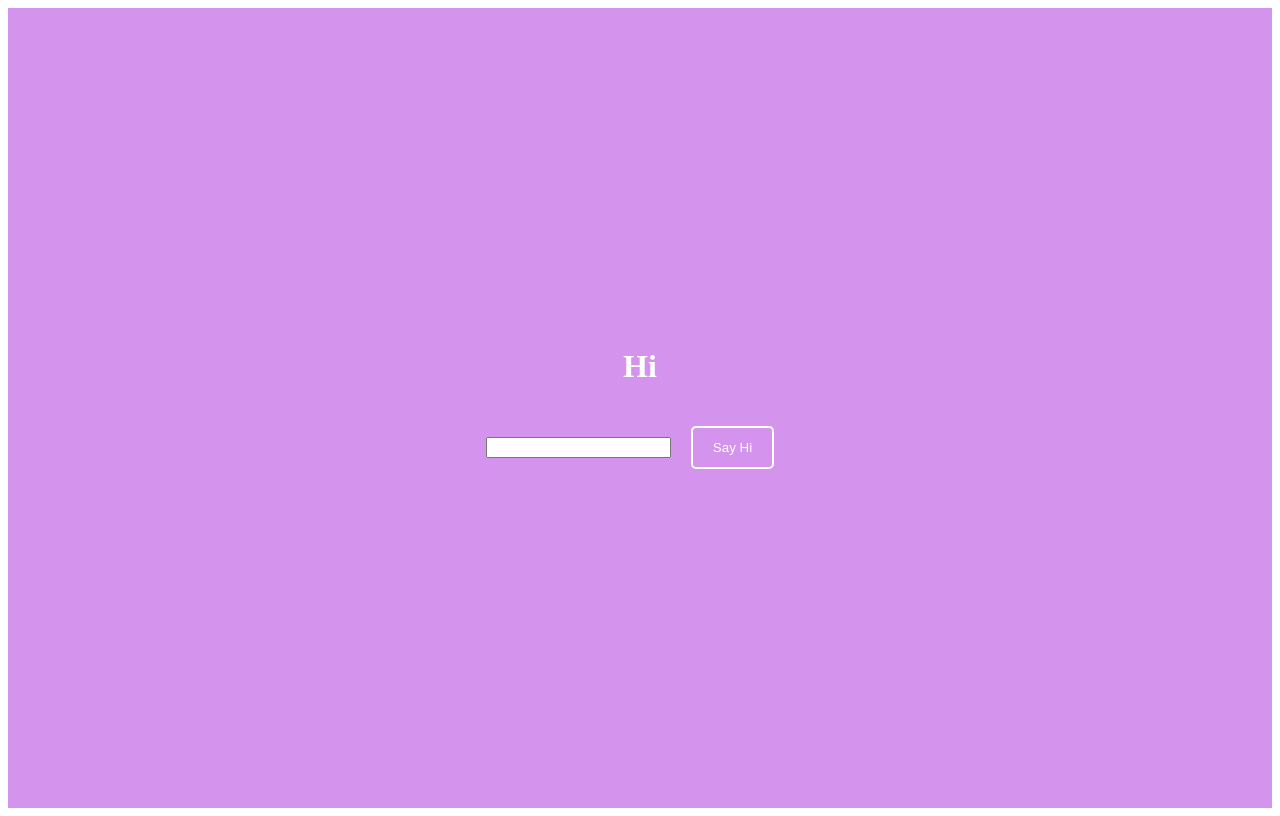
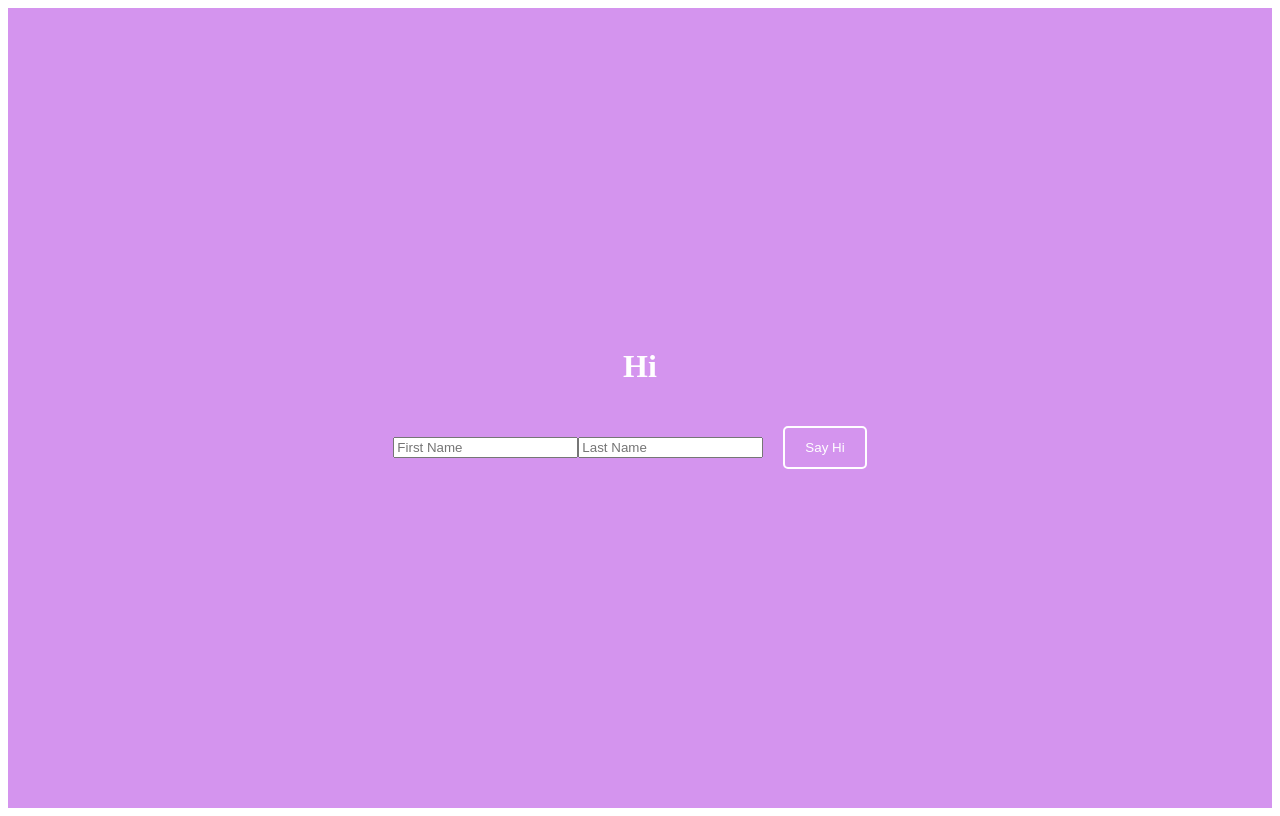
Before and after one commit to SharjeelMoqrabKhan/Basic-React-Learning-2020, a React (Create React App) app: page / in a window 1280 px wide. Built offline with nearby package versions, Linux system fonts and the light colour scheme; a web font is replaced by a local one.

Commit message:
Complex Multiple Input Form States

```diff
--- a/src/Form.jsx
+++ b/src/Form.jsx
@@ -2,21 +2,50 @@ import React, { useState } from "react";
 import "../src/event.css";
 
 const Form = () => {
-  const [name, setname] = useState("");
-  const [fullName, setFullName] = useState();
+  const [fullName, setFullname] = useState({
+    firstName: "",
+    lastName: "",
+  });
+
+  const inputHandler = (e) => {
+    const value = e.target.value;
+    const name = e.target.name;
+    setFullname((preValue) => {
+      if (name === "firstName") {
+        return {
+          firstName: value,
+          lastName: preValue.lastName,
+        };
+      } else if (name === "lastName") {
+        return {
+          firstName: preValue.firstName,
+          lastName: value,
+        };
+      }
+    });
+  };
 
   return (
     <div>
-      <h1 style={{ color: "white" }}>Hi {fullName}</h1>
+      <h1 style={{ color: "white" }}>
+        Hi {fullName.firstName} {fullName.lastName}
+      </h1>
       <form onSubmit={(e) => e.preventDefault()}>
-        <input type="text" onChange={(e) => setname(e.target.value)} />
-        <button
-          type="submit"
-          style={{ margin: "20px" }}
-          onClick={() => {
-            setFullName(name);
-          }}
-        >
+        <input
+          type="text"
+          placeholder="First Name"
+          name="firstName"
+          value={fullName.firstName}
+          onChange={inputHandler}
+        />
+        <input
+          type="text"
+          placeholder="Last Name"
+          name="lastName"
+          value={fullName.lastName}
+          onChange={inputHandler}
+        />
+        <button type="submit" style={{ margin: "20px" }}>
           Say Hi
         </button>
       </form>
```
